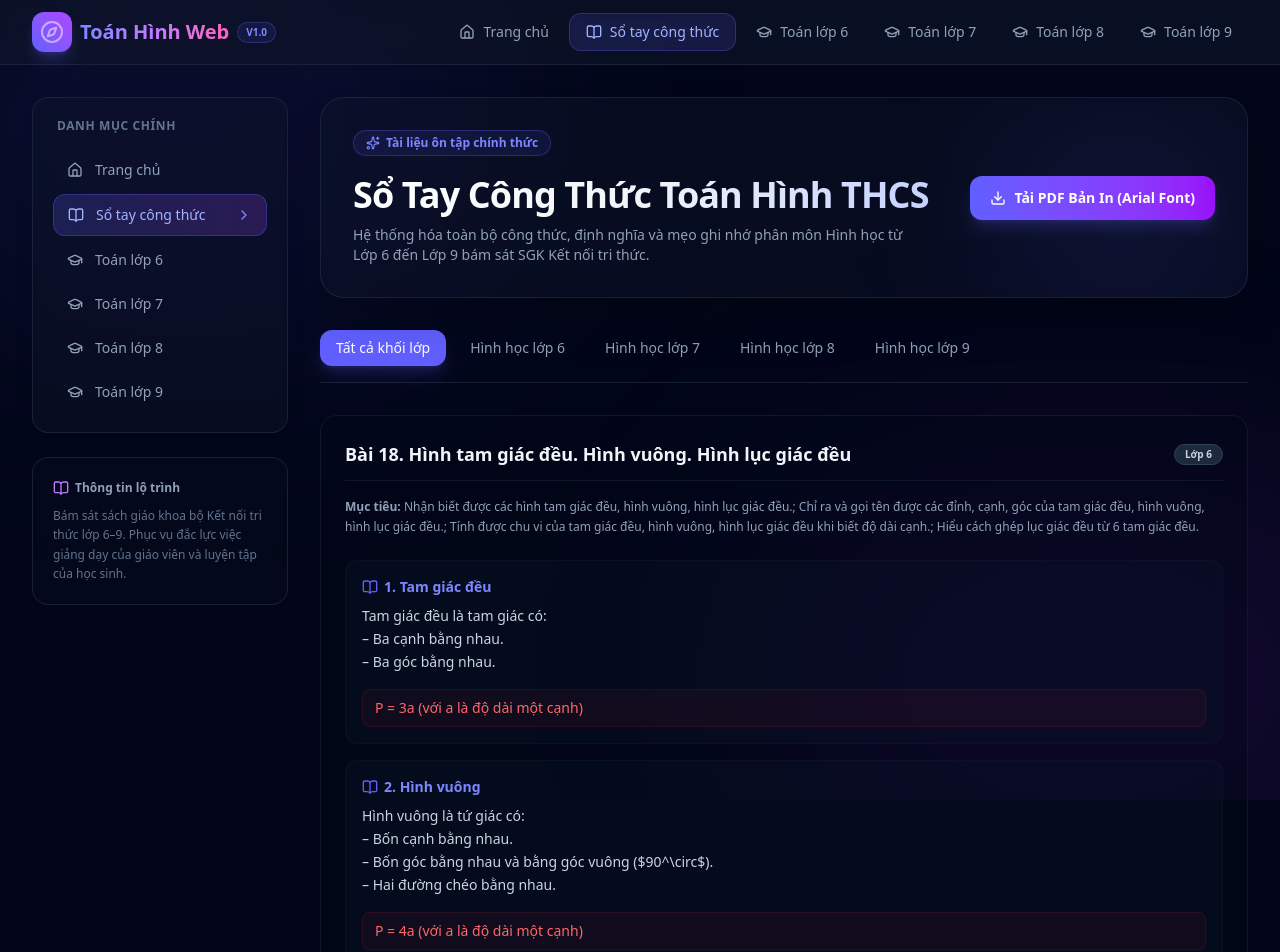
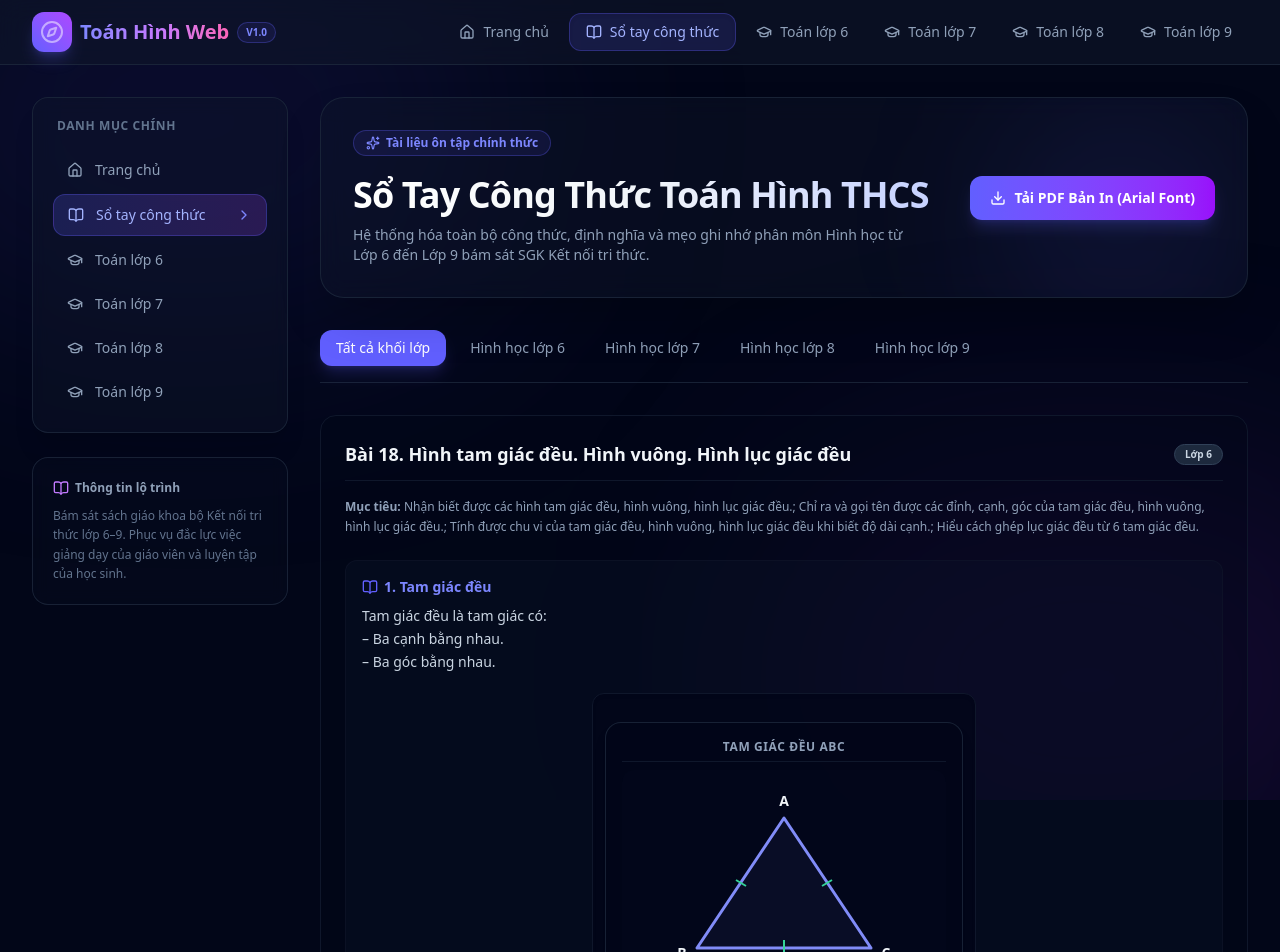
Before and after one commit to harry090013/harry-day-toan, a Next.js app in the folder toan-hinh-web/: page /so-tay in a window 1280 px wide. Shown: the top 952 px of the page. Built offline with nearby package versions, Linux system fonts and the light colour scheme.

Commit message:
feat(web): render beautiful geometry diagrams directly in handbook page

```diff
--- a/toan-hinh-web/src/app/so-tay/page.tsx
+++ b/toan-hinh-web/src/app/so-tay/page.tsx
@@ -3,6 +3,7 @@
 import React, { useState } from 'react';
 import { allLessonContents } from '@/data/lessons/index';
 import { Download, BookOpen, Layers, CheckCircle2, AlertCircle, Sparkles } from 'lucide-react';
+import GeometryDiagramRenderer from '@/components/lesson/GeometryDiagramRenderer';
 
 export default function SoTayCongThuc() {
   const [activeGrade, setActiveGrade] = useState<number | 'all'>('all');
@@ -126,6 +127,22 @@ export default function SoTayCongThuc() {
                     {theory.content}
                   </p>
 
+                  {/* Diagram Rendering */}
+                  {theory.diagram && (
+                    <div className="my-3 p-3 bg-slate-950/80 rounded-xl border border-slate-900 max-w-sm w-full mx-auto shadow-inner">
+                      <GeometryDiagramRenderer diagram={theory.diagram} />
+                    </div>
+                  )}
+                  {theory.diagrams && theory.diagrams.length > 0 && (
+                    <div className="flex flex-col gap-3 my-3">
+                      {theory.diagrams.map((d) => (
+                        <div key={d.id} className="p-3 bg-slate-950/80 rounded-xl border border-slate-900 max-w-sm w-full mx-auto shadow-inner">
+                          <GeometryDiagramRenderer diagram={d} />
+                        </div>
+                      ))}
+                    </div>
+                  )}
+
                   {/* Formulas rendering */}
                   {theory.formulas && theory.formulas.length > 0 && (
                     <div className="flex flex-col gap-1.5 mt-2">
```
